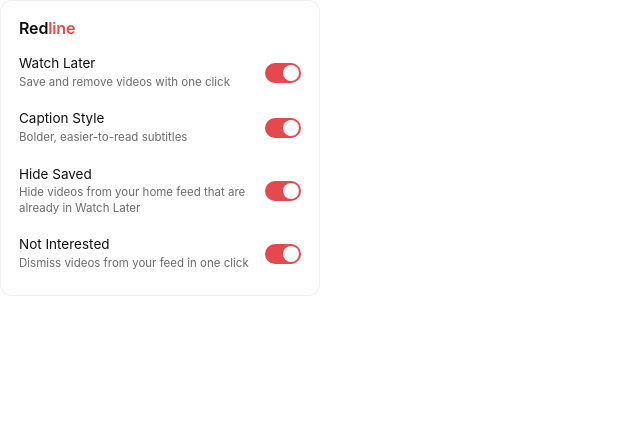
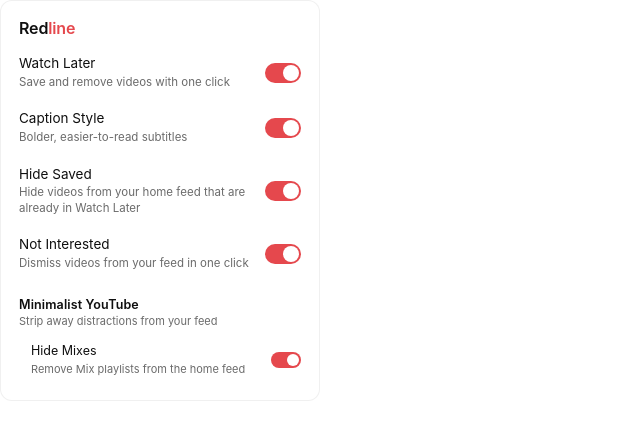
Before and after one commit to satejbidvai/yt-director-cut, a website built with Vite: page src/popup/index.html in a window 1280 px wide. Shown: the whole page, without its empty margins (0-640 px from the left). Built offline with nearby package versions, Linux system fonts and the light colour scheme; some packages are replaced by stand-ins of ours.

Commit message:
Add module grouping framework and hide-mixes feature
Introduce ModuleGroup registry with type-safe group IDs, update the
popup to render grouped modules under section headers with compact
child rows, and ship the first grouped module (hide-mixes) that removes
Mix playlists from the YouTube home feed via pure CSS injection.

```diff
--- /dev/null
+++ b/src/framework/groups.ts
@@ -0,0 +1,15 @@
+export type ModuleGroup = {
+  id: string;
+  name: string;
+  description: string;
+};
+
+export const moduleGroups = [
+  {
+    id: "minimalist-yt",
+    name: "Minimalist YouTube",
+    description: "Strip away distractions from your feed",
+  },
+] as const satisfies readonly ModuleGroup[];
+
+export type ModuleGroupId = (typeof moduleGroups)[number]["id"];
--- a/src/framework/registry.ts
+++ b/src/framework/registry.ts
@@ -3,12 +3,14 @@ import { watchLaterToggleModule } from "../modules/watch-later-toggle";
 import { captionStyleModule } from "../modules/caption-style";
 import { hidePlaylistFeedModule } from "../modules/hide-playlist-feed";
 import { notInterestedModule } from "../modules/not-interested";
+import { hideMixesModule } from "../modules/hide-mixes";
 
 export const modules: FeatureModule[] = [
   watchLaterToggleModule,
   captionStyleModule,
   hidePlaylistFeedModule,
   notInterestedModule,
+  hideMixesModule,
 ];
 
 const seen = new Set<string>();
--- a/src/framework/types.ts
+++ b/src/framework/types.ts
@@ -1,10 +1,13 @@
 export type ModuleContext = {
   onNavigate(handler: (url: URL) => void): void;
 };
+
+import type { ModuleGroupId } from "./groups";
 
 export type FeatureModule = {
   id: string;
   name: string;
   description?: string;
+  group?: ModuleGroupId;
   enable(ctx: ModuleContext): () => void;
 };
--- /dev/null
+++ b/src/modules/hide-mixes/index.ts
@@ -0,0 +1,29 @@
+import type { FeatureModule } from "../../framework/types";
+import { injectStyles } from "../../framework/style-injection";
+
+const HIDE_MIXES_CSS = `ytd-rich-item-renderer:has(a[href*="start_radio=1"]) { display: none !important; }`;
+
+export const hideMixesModule: FeatureModule = {
+  id: "hide-mixes",
+  name: "Hide Mixes",
+  description: "Remove Mix playlists from the home feed",
+  group: "minimalist-yt",
+
+  enable(ctx) {
+    let disposeStyles: (() => void) | null = null;
+
+    ctx.onNavigate((url) => {
+      disposeStyles?.();
+      disposeStyles = null;
+
+      if (url.pathname === "/") {
+        disposeStyles = injectStyles(HIDE_MIXES_CSS);
+      }
+    });
+
+    return () => {
+      disposeStyles?.();
+      disposeStyles = null;
+    };
+  },
+};
--- a/src/popup/popup.css
+++ b/src/popup/popup.css
@@ -147,6 +147,64 @@ header h1 .accent {
   transform: translateX(16px);
 }
 
+/* ── Group sections ── */
+
+.group-header {
+  padding: 12px 10px 4px;
+  margin: 4px -10px 0;
+}
+
+.group-name {
+  display: block;
+  font-weight: 600;
+  font-size: 12.5px;
+  line-height: 1.3;
+  letter-spacing: 0.01em;
+}
+
+.group-description {
+  display: block;
+  margin-top: 1px;
+  color: var(--muted);
+  font-size: 11px;
+  line-height: 1.35;
+}
+
+/* Compact child rows within a group */
+.module-row.grouped {
+  padding-left: 22px;
+}
+
+.module-row.grouped .name {
+  font-size: 12.5px;
+}
+
+.module-row.grouped .description {
+  font-size: 11px;
+}
+
+.module-row.grouped .toggle {
+  width: 30px;
+  height: 16px;
+}
+
+.module-row.grouped .toggle-track {
+  width: 30px;
+  height: 16px;
+  border-radius: 8px;
+}
+
+.module-row.grouped .toggle-knob {
+  width: 12px;
+  height: 12px;
+  top: 2px;
+  left: 2px;
+}
+
+.module-row.grouped .toggle input:checked ~ .toggle-knob {
+  transform: translateX(14px);
+}
+
 /* ── Empty state ── */
 
 .empty {
--- a/src/popup/popup.ts
+++ b/src/popup/popup.ts
@@ -1,25 +1,15 @@
 import { modules } from "../framework/registry";
+import { moduleGroups } from "../framework/groups";
 import { getAllToggles, setEnabled } from "../framework/storage";
 
-async function render(): Promise<void> {
-  const list = document.getElementById("modules");
-  if (!list) return;
-
-  const toggles = await getAllToggles();
-  list.innerHTML = "";
-
-  if (modules.length === 0) {
-    const empty = document.createElement("li");
-    empty.className = "empty";
-    empty.textContent = "No modules registered.";
-    list.appendChild(empty);
-    return;
-  }
-
-  for (const mod of modules) {
+function createModuleRow(
+  mod: (typeof modules)[number],
+  toggles: Record<string, boolean>,
+  grouped: boolean,
+): HTMLLIElement {
   const enabled = toggles[mod.id] !== false;
   const row = document.createElement("li");
-    row.className = "module-row";
+  row.className = grouped ? "module-row grouped" : "module-row";
 
   const label = document.createElement("label");
   label.htmlFor = `toggle-${mod.id}`;
@@ -60,7 +50,55 @@ async function render(): Promise<void> {
 
   row.appendChild(label);
   row.appendChild(toggle);
-    list.appendChild(row);
+  return row;
+}
+
+async function render(): Promise<void> {
+  const list = document.getElementById("modules");
+  if (!list) return;
+
+  const toggles = await getAllToggles();
+  list.innerHTML = "";
+
+  if (modules.length === 0) {
+    const empty = document.createElement("li");
+    empty.className = "empty";
+    empty.textContent = "No modules registered.";
+    list.appendChild(empty);
+    return;
+  }
+
+  const ungrouped = modules.filter((m) => !m.group);
+  const grouped = modules.filter((m) => m.group);
+
+  // Render ungrouped modules first (same as before)
+  for (const mod of ungrouped) {
+    list.appendChild(createModuleRow(mod, toggles, false));
+  }
+
+  // Render grouped modules under section headers
+  for (const group of moduleGroups) {
+    const children = grouped.filter((m) => m.group === group.id);
+    if (children.length === 0) continue;
+
+    const header = document.createElement("li");
+    header.className = "group-header";
+
+    const headerName = document.createElement("span");
+    headerName.className = "group-name";
+    headerName.textContent = group.name;
+    header.appendChild(headerName);
+
+    const headerDesc = document.createElement("span");
+    headerDesc.className = "group-description";
+    headerDesc.textContent = group.description;
+    header.appendChild(headerDesc);
+
+    list.appendChild(header);
+
+    for (const mod of children) {
+      list.appendChild(createModuleRow(mod, toggles, true));
+    }
   }
 }
 
```
Lines whose indentation alone changed are shown as unchanged.
